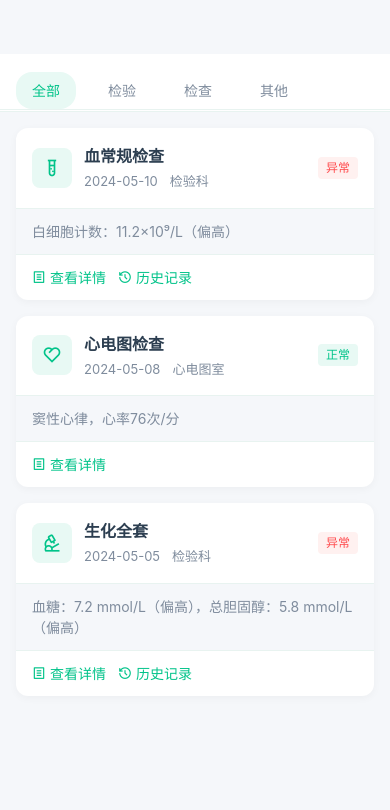
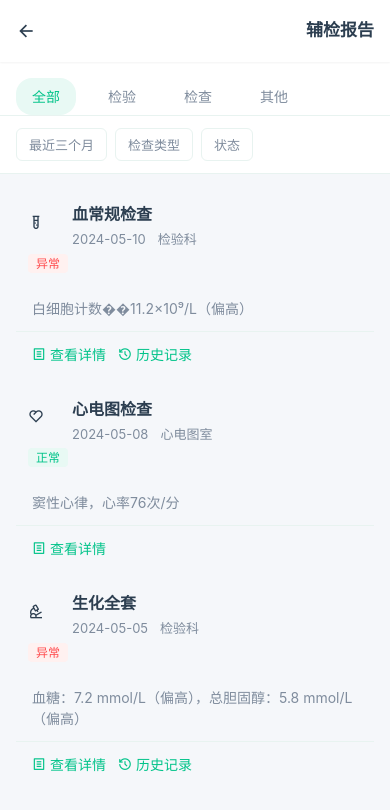
Before and after one commit to EthanYeung/y_dome, a plain HTML site: page medical-reports.html in a window 390 px wide. Drawn offline with nearby package versions, Linux system fonts and the light colour scheme.

Commit message:
Add files via upload

```diff
--- a/add-user.html
+++ b/add-user.html
@@ -3,17 +3,54 @@
 <head>
     <meta charset="UTF-8">
     <meta name="viewport" content="width=device-width, initial-scale=1.0">
-    <title>添加用户</title>
+    <title>完善资料</title>
 
-    <!-- 添加微信分享相关的元数据 -->
+    <!-- 微信分享相关的元数据 -->
     <meta property="og:title" content="请完善档案">
     <meta property="og:description" content="完善档案后健康管家可以更好的为你提供健康管理服务">
-    <meta property="og:image" content="https://cdn.example.com/health-manager.jpg">
+    <meta property="og:image" content="https://example.com/images/health-profile.jpg">
 
     <!-- 微信分享专用标签 -->
     <meta itemprop="name" content="请完善档案">
     <meta itemprop="description" content="完善档案后健康管家可以更好的为你提供健康管理服务">
-    <meta itemprop="image" content="https://cdn.example.com/health-manager.jpg">
+    <meta itemprop="image" content="https://example.com/images/health-profile.jpg">
+
+    <!-- 微信 JS-SDK 配置 -->
+    <script src="https://res.wx.qq.com/open/js/jweixin-1.6.0.js"></script>
+    <script>
+        // 配置微信分享
+        wx.config({
+            debug: false,
+            appId: '', // 你的微信公众号 appId
+            timestamp: '', // 时间戳
+            nonceStr: '', // 随机字符串
+            signature: '', // 签名
+            jsApiList: ['updateAppMessageShareData', 'updateTimelineShareData']
+        });
+
+        wx.ready(function () {
+            // 分享给朋友
+            wx.updateAppMessageShareData({
+                title: '请完善档案',
+                desc: '完善档案后健康管家可以更好的为你提供健康管理服务',
+                link: window.location.href,
+                imgUrl: 'https://example.com/images/health-profile.jpg',
+                success: function () {
+                    // 设置成功
+                }
+            });
+
+            // 分享到朋友圈
+            wx.updateTimelineShareData({
+                title: '请完善档案',
+                link: window.location.href,
+                imgUrl: 'https://example.com/images/health-profile.jpg',
+                success: function () {
+                    // 设置成功
+                }
+            });
+        });
+    </script>
 
     <link rel="stylesheet" href="https://cdn.jsdelivr.net/npm/remixicon@3.5.0/fonts/remixicon.css">
     <style>
@@ -187,7 +224,7 @@
         <a href="#" class="back-button">
             <i class="ri-arrow-left-s-line"></i>
         </a>
-        <span class="title">添加用户</span>
+        <span class="title">完善资料</span>
         <div style="width: 24px;"></div>
     </div>
 
--- a/medical-reports.html
+++ b/medical-reports.html
@@ -103,41 +103,26 @@
         }
 
         .report-list {
-            padding: 16px;
+            padding: 8px;
         }
 
         .report-card {
-            background: white;
-            border-radius: 12px;
-            overflow: hidden;
-            box-shadow: 0 2px 8px rgba(0,0,0,0.04);
-            margin-bottom: 16px;
+            margin-bottom: 8px;
         }
 
         .report-header {
-            padding: 16px;
-            border-bottom: 1px solid var(--border-color);
-            display: flex;
-            justify-content: space-between;
-            align-items: center;
+            padding: 12px;
+        }
+
+        .report-icon {
+            width: 32px;
+            height: 32px;
         }
 
         .report-title {
             display: flex;
             align-items: center;
             gap: 12px;
-        }
-
-        .report-icon {
-            width: 40px;
-            height: 40px;
-            background: var(--primary-light);
-            border-radius: 8px;
-            display: flex;
-            align-items: center;
-            justify-content: center;
-            color: var(--primary-color);
-            font-size: 20px;
         }
 
         .report-info {
@@ -195,9 +180,25 @@
             text-decoration: none;
             font-size: 14px;
         }
+
+        @media screen and (max-width: 768px) {
+            .report-tabs {
+                overflow-x: auto;
+            }
+            .report-card {
+                margin: 8px;
+            }
+        }
     </style>
 </head>
 <body>
+    <header class="header">
+        <a href="#" class="back-button">
+            <i class="ri-arrow-left-line"></i>
+        </a>
+        <h1 class="title">辅检报告</h1>
+    </header>
+
     <div class="report-tabs">
         <div class="tab-item active">全部</div>
         <div class="tab-item">检验</div>
@@ -229,7 +230,7 @@
                 <span class="report-status abnormal">异常</span>
             </div>
             <div class="report-preview">
-                白细胞计数：11.2×10⁹/L（偏高）
+                白细胞计数��11.2×10⁹/L（偏高）
             </div>
             <div class="report-actions">
                 <a href="#" class="action-button">
@@ -301,5 +302,11 @@
             </div>
         </div>
     </div>
+
+    <script>
+        // 实现标签切换
+        // 实现筛选功能
+        // 添加详情页面跳转
+    </script>
 </body>
 </html>
```
Also changed, not shown: home-monitoring.html (+5 -5 lines), key-targets.html (+6 -7 lines).
